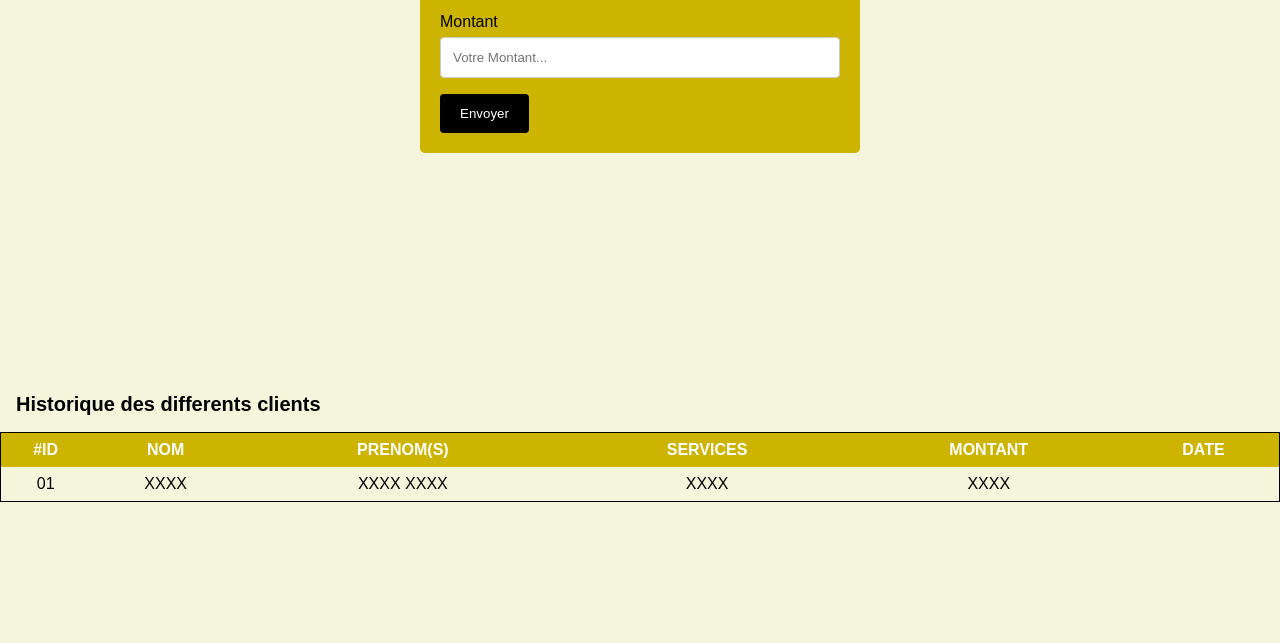
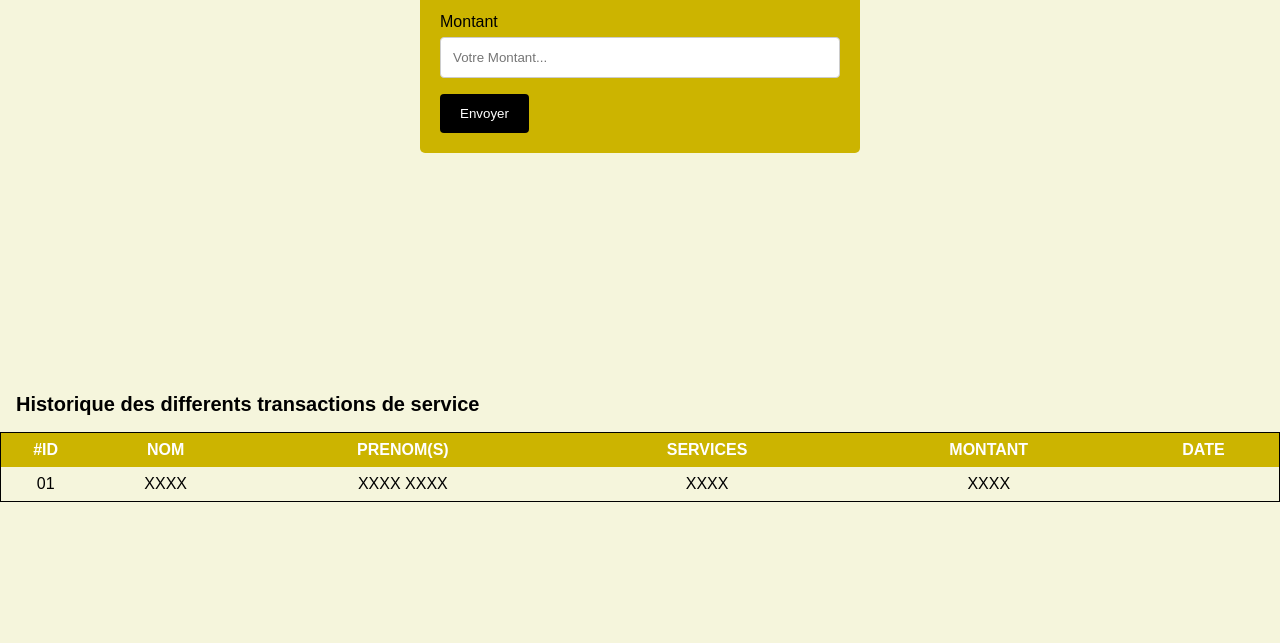
Before and after one commit to Bassole-9/projet_2, a plain HTML site: page index/service.html in a window 1280 px wide. Shown: the part 575-1218 px from the top of the page. Drawn offline with Linux system fonts and the light colour scheme.

Commit message:
mise a jour

```diff
--- a/index/service.html
+++ b/index/service.html
@@ -42,7 +42,7 @@
       </div>
 
       <div>
-        <p class="fond">Historique des differents clients</p>
+        <p class="fond">Historique des differents transactions de service</p>
       </div>
 
     <table>
```
Also changed, not shown: index/service2.html (+1 -1 lines), index/service3.html (+1 -1 lines).
